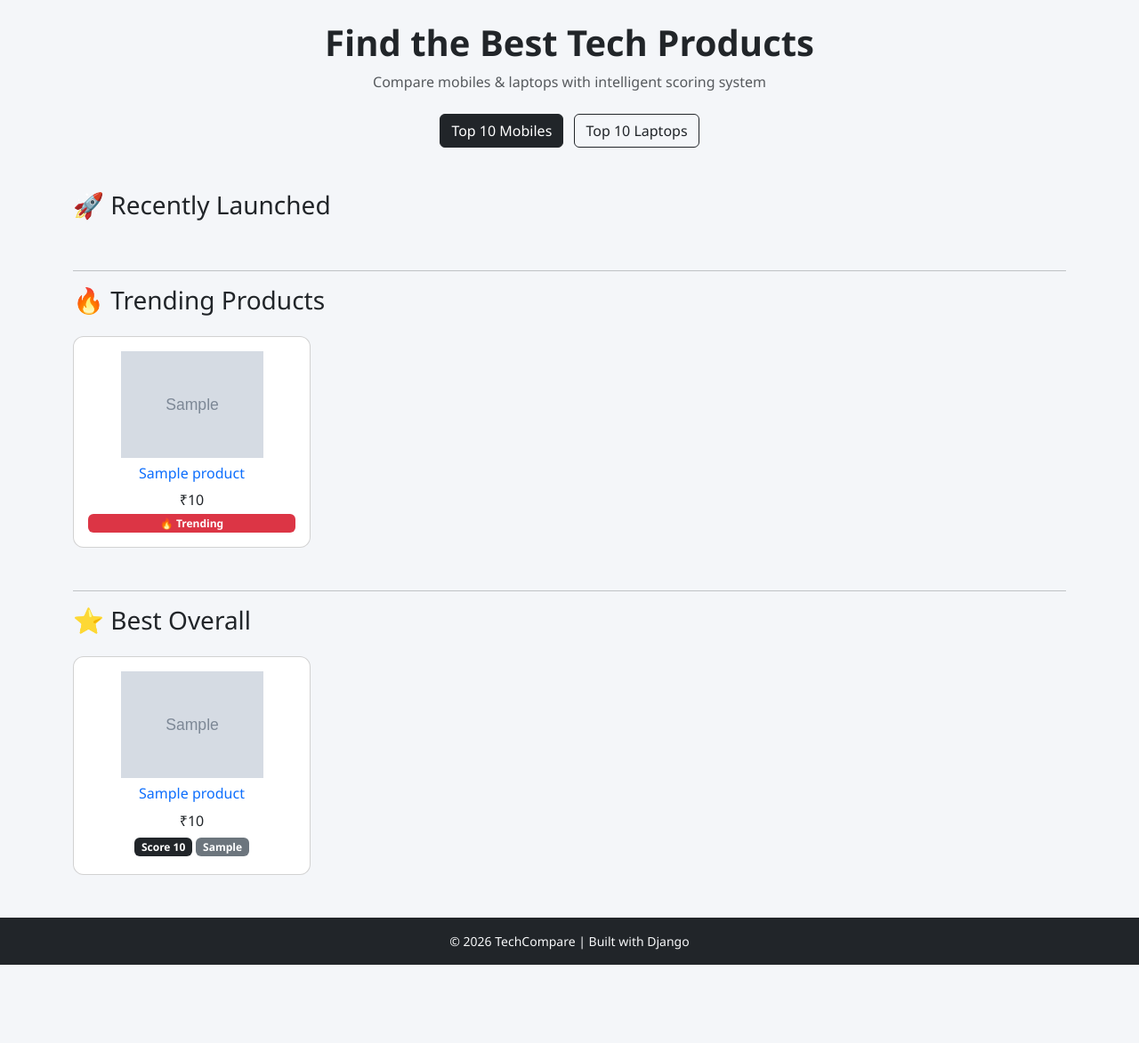
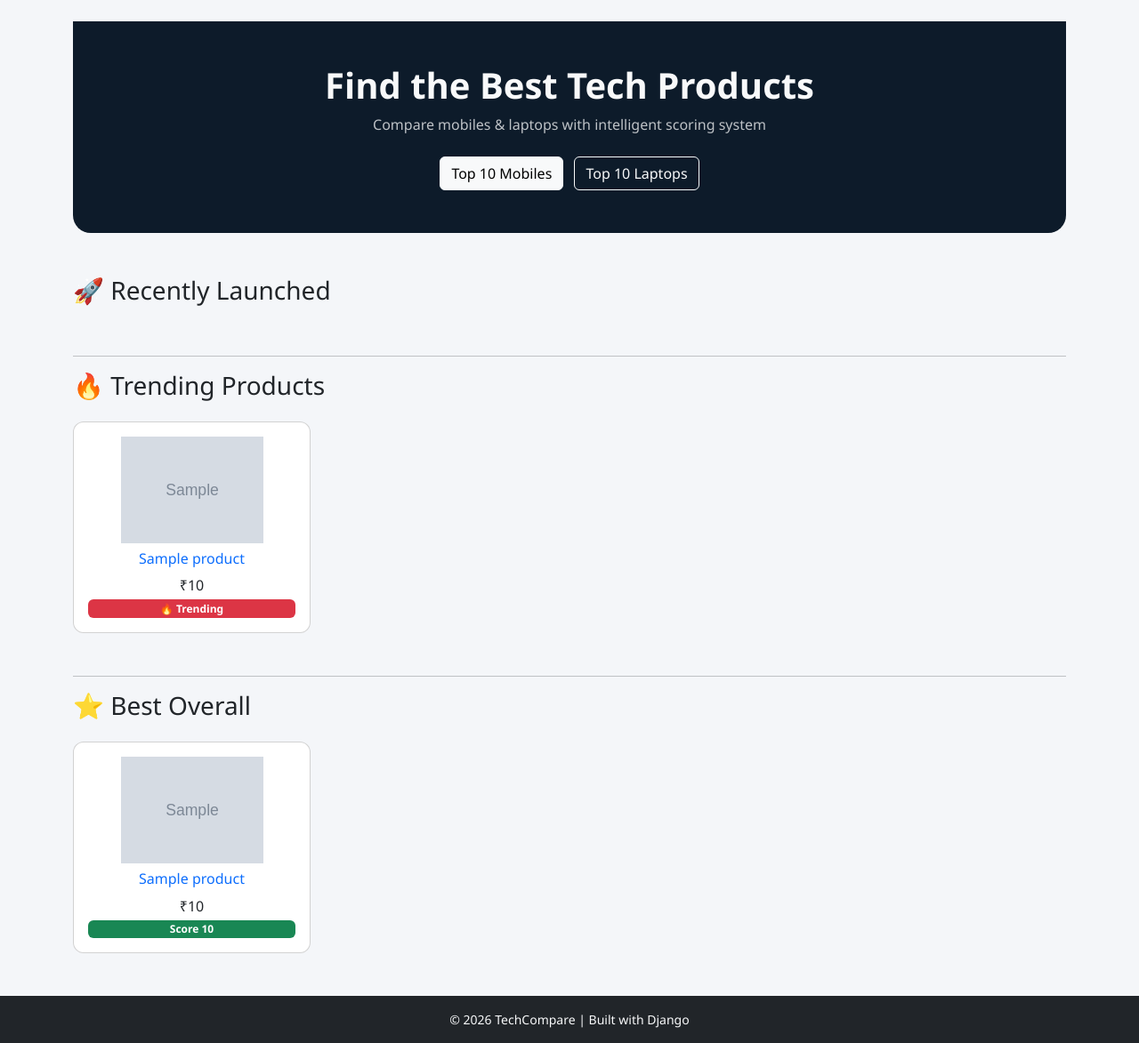
Before and after one commit to PatidarKuldeep/nextcompare, a Django app: page / in a window 1280 px wide. Shown: the part 272-1445 px from the top of the page at 89% size. Before the commit the page ends 1357 px from the top, so only its background shows below. Run offline with Django 5.2, Linux system fonts and the light colour scheme; tables that the repository leaves empty hold one stand-in row (values such as "Sample post"); grey boxes marked "Sample" are stand-in pictures.

Commit message:
Homepage redesign + hero section

```diff
--- a/templates/base.html
+++ b/templates/base.html
@@ -19,6 +19,12 @@
 body{
 font-family:'Segoe UI',sans-serif;
 background:#f4f6f9;
+}
+
+.hero-dark{
+background:#0d1b2a;
+border-bottom-left-radius:20px;
+border-bottom-right-radius:20px;
 }
 
 /* ---------- NAVBAR ---------- */
--- a/templates/home.html
+++ b/templates/home.html
@@ -8,29 +8,31 @@ Compare latest mobiles and laptops. Discover recently launched and best overall
 
 {% block content %}
 
-<!-- HERO -->
 
-<div class="text-center mb-5">
+<!-- HERO SECTION -->
+
+<div class="hero-dark text-center text-light py-5 mb-5">
 
 <h1 class="fw-bold">Find the Best Tech Products</h1>
 
-<p class="text-muted">
+<p class="opacity-75">
 Compare mobiles & laptops with intelligent scoring system
 </p>
 
 <div class="mt-4">
 
-<a href="/top-Mobiles/" class="btn btn-dark me-2">
+<a href="/top-Mobiles/" class="btn btn-light me-2">
 Top 10 Mobiles
 </a>
 
-<a href="/top-Laptops/" class="btn btn-outline-dark">
+<a href="/top-Laptops/" class="btn btn-outline-light">
 Top 10 Laptops
 </a>
 
 </div>
 
 </div>
+
 
 
 <!-- RECENTLY LAUNCHED -->
@@ -64,39 +66,17 @@ class="text-decoration-none">
 
 <p class="mb-1">₹{{ product.price }}</p>
 
-<p class="mb-1">
-
 <span class="badge bg-dark">
 Score {{ product.overall_score|floatformat:0 }}
 </span>
 
-{% if product.verdict == "Best Overall" %}
+{% if product.verdict %}
 
 <span class="badge bg-success">
 {{ product.verdict }}
 </span>
 
-{% elif product.verdict == "Excellent Choice" %}
-
-<span class="badge bg-primary">
-{{ product.verdict }}
-</span>
-
-{% elif product.verdict == "Good Option" %}
-
-<span class="badge bg-warning text-dark">
-{{ product.verdict }}
-</span>
-
-{% else %}
-
-<span class="badge bg-secondary">
-{{ product.verdict }}
-</span>
-
 {% endif %}
-
-</p>
 
 </div>
 
@@ -196,39 +176,9 @@ class="text-decoration-none">
 
 <p class="mb-1">₹{{ product.price }}</p>
 
-<p class="mb-1">
-
-<span class="badge bg-dark">
+<span class="badge bg-success">
 Score {{ product.overall_score|floatformat:0 }}
 </span>
-
-{% if product.verdict == "Best Overall" %}
-
-<span class="badge bg-success">
-{{ product.verdict }}
-</span>
-
-{% elif product.verdict == "Excellent Choice" %}
-
-<span class="badge bg-primary">
-{{ product.verdict }}
-</span>
-
-{% elif product.verdict == "Good Option" %}
-
-<span class="badge bg-warning text-dark">
-{{ product.verdict }}
-</span>
-
-{% else %}
-
-<span class="badge bg-secondary">
-{{ product.verdict }}
-</span>
-
-{% endif %}
-
-</p>
 
 </div>
 
@@ -239,4 +189,5 @@ Score {{ product.overall_score|floatformat:0 }}
 </div>
 
 
+
 {% endblock %}
```
